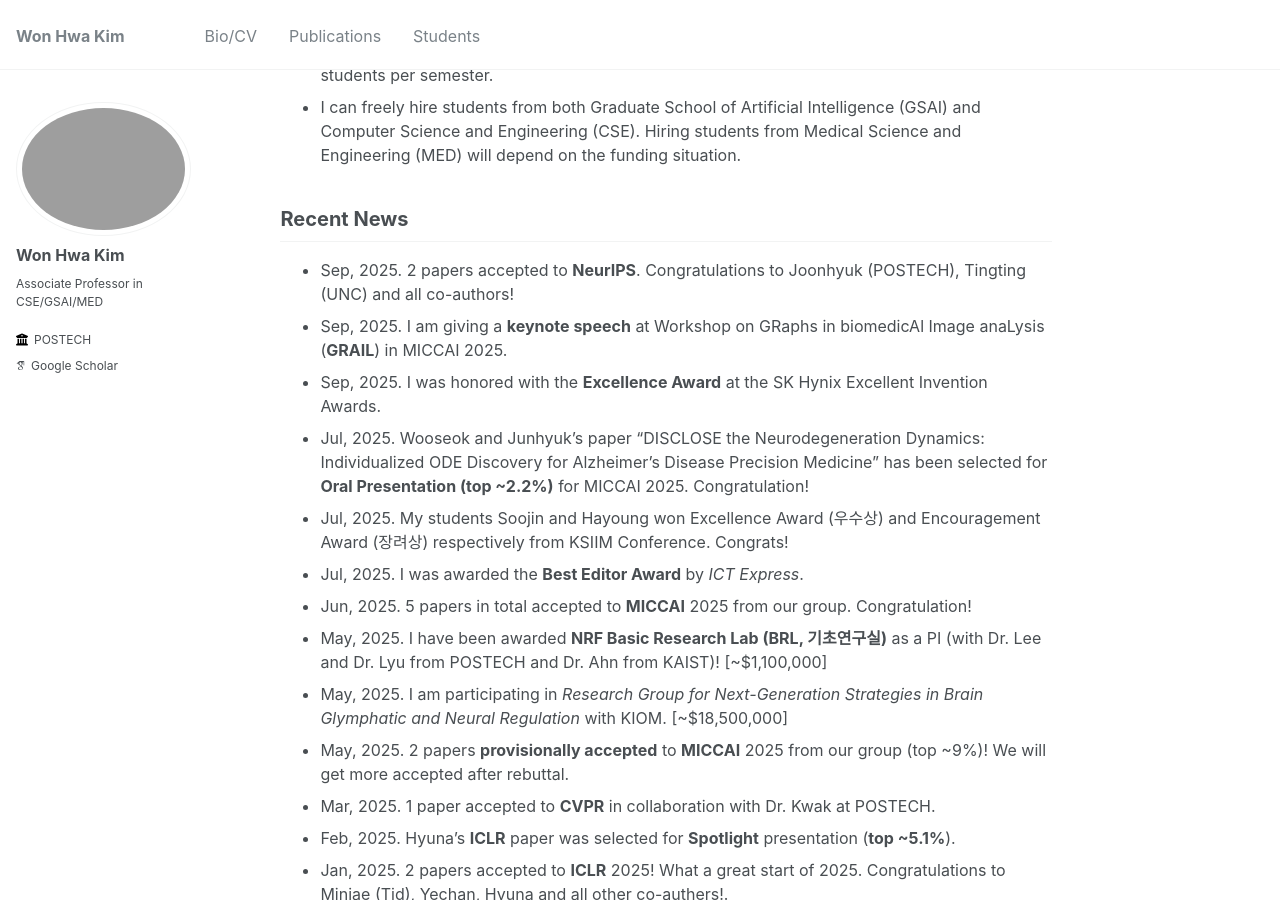
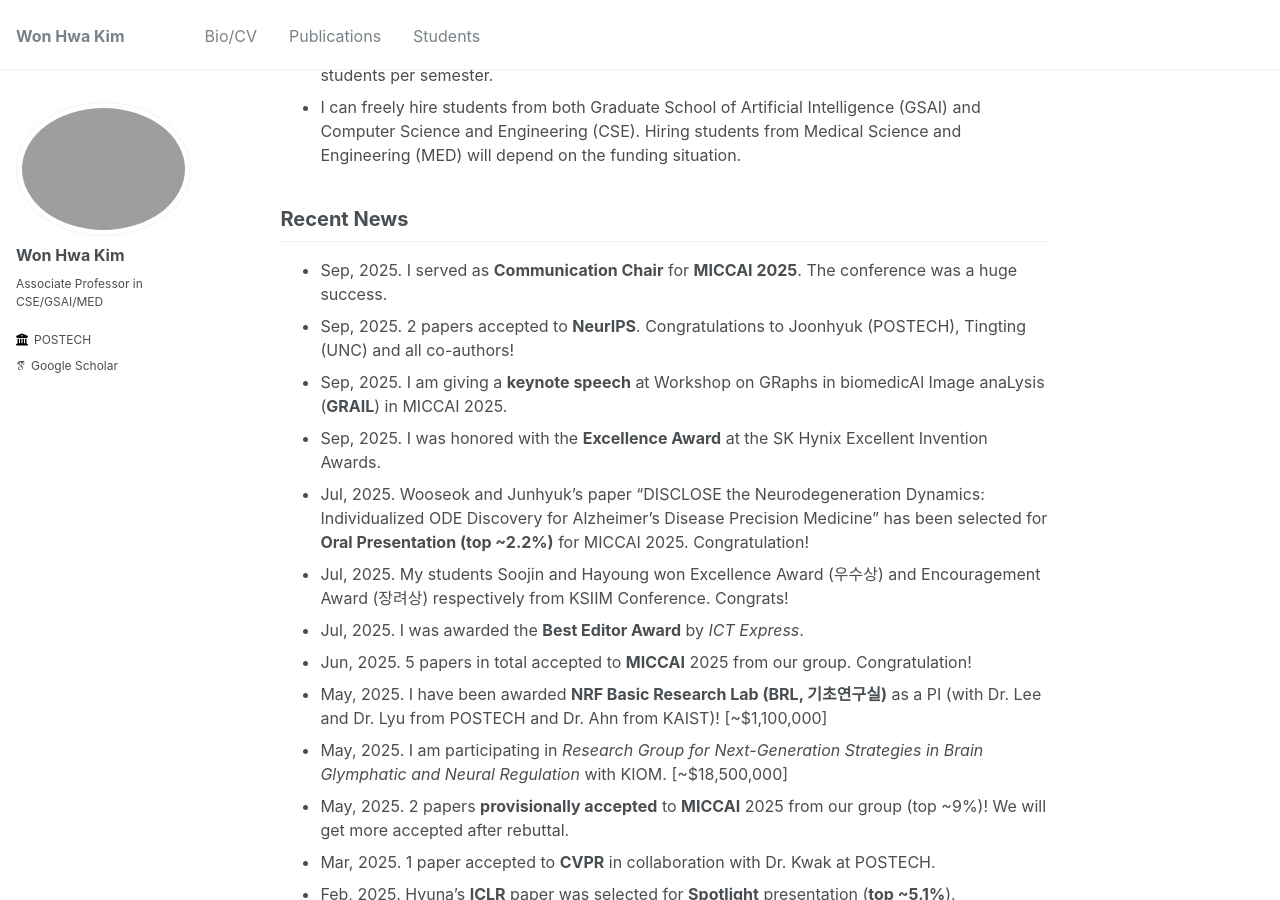
Before and after one commit to wwplato/wwplato.github.io, a Jekyll site: the page built from _pages/about.md, in a window 1280 px wide and 900 px high, scrolled down 620 px. Built offline with Jekyll 4.4.1, drawn with Linux system fonts in a browser that asks for light colours; some web fonts are replaced.

Commit message:
Update about.md

```diff
--- a/_pages/about.md
+++ b/_pages/about.md
@@ -33,6 +33,7 @@ I am always looking for highly **self-motivated** students with long term goals.
 
 Recent News
 -----
+* Sep, 2025. I served as **Communication Chair** for **MICCAI 2025**. The conference was a huge success.
 * Sep, 2025. 2 papers accepted to **NeurIPS**. Congratulations to Joonhyuk (POSTECH), Tingting (UNC) and all co-authors!
 * Sep, 2025. I am giving a **keynote speech** at Workshop on GRaphs in biomedicAl Image anaLysis (**GRAIL**) in MICCAI 2025.
 * Sep, 2025. I was honored with the **Excellence Award** at the SK Hynix Excellent Invention Awards.
```
